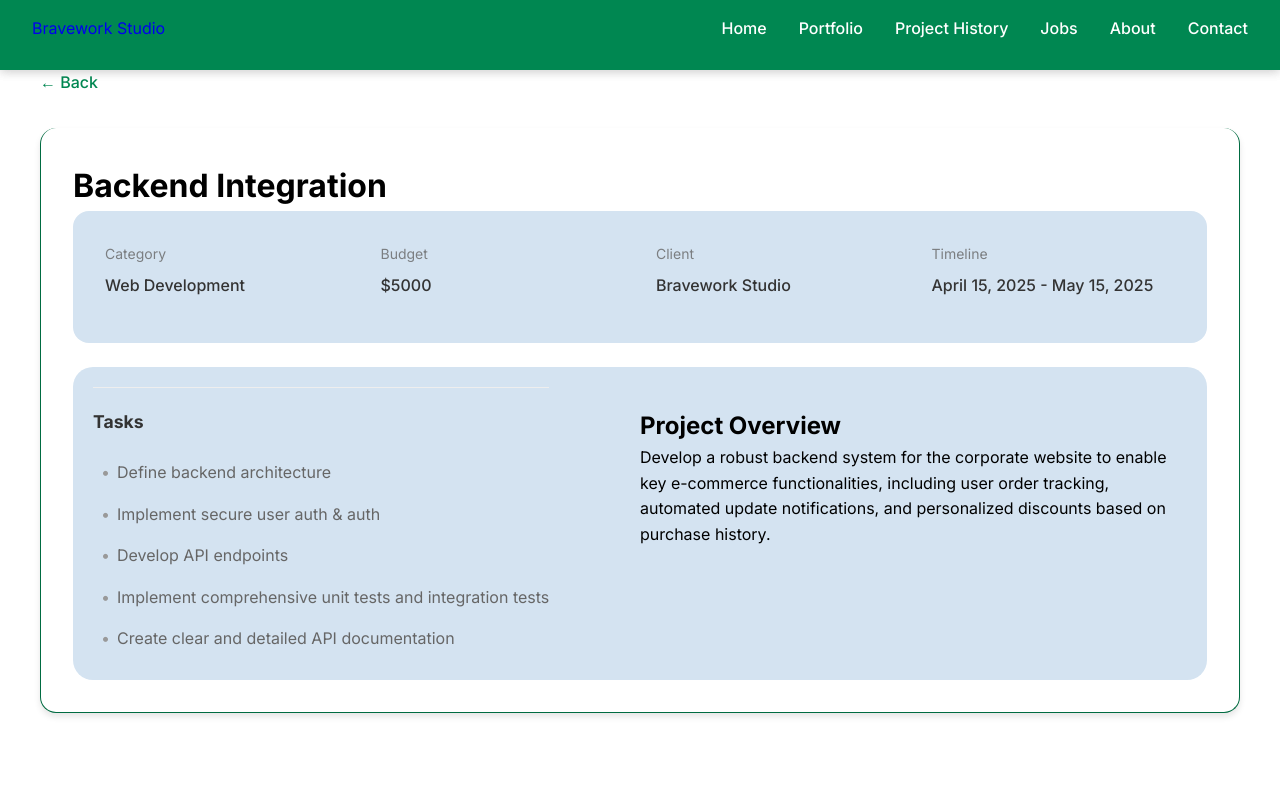
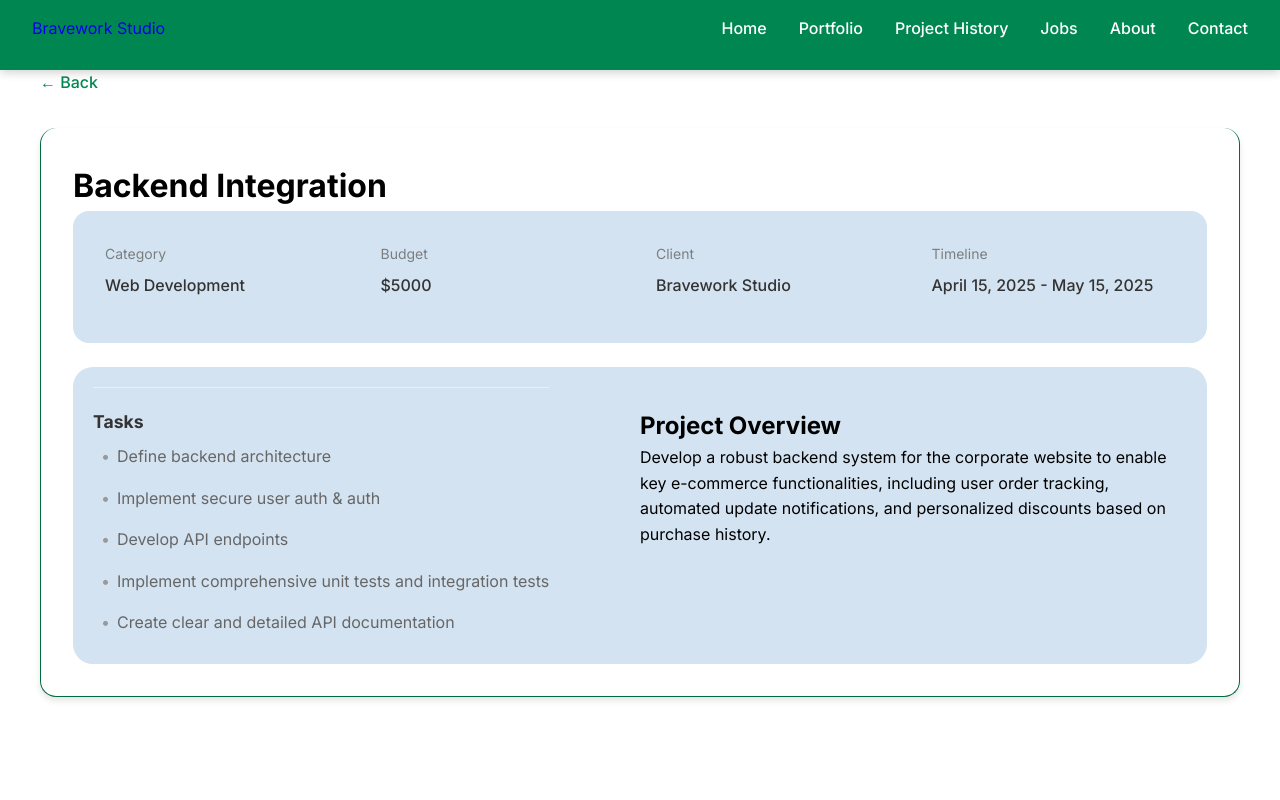
Before and after one commit to bravono/bravework-studio, a Next.js app: page /projects/1 in a window 1280 px wide. Shown: the top 800 px of the page. Built offline with nearby package versions, Linux system fonts and the light colour scheme; no server answers.

Commit message:
Style: Remove the task margin

```diff
--- a/app/globals.css
+++ b/app/globals.css
@@ -3114,7 +3114,6 @@ main {
 }
 
 .project-todos h3 {
-  margin: 0 0 16px 0;
   color: #333;
   font-size: 1.1rem;
 }
```
